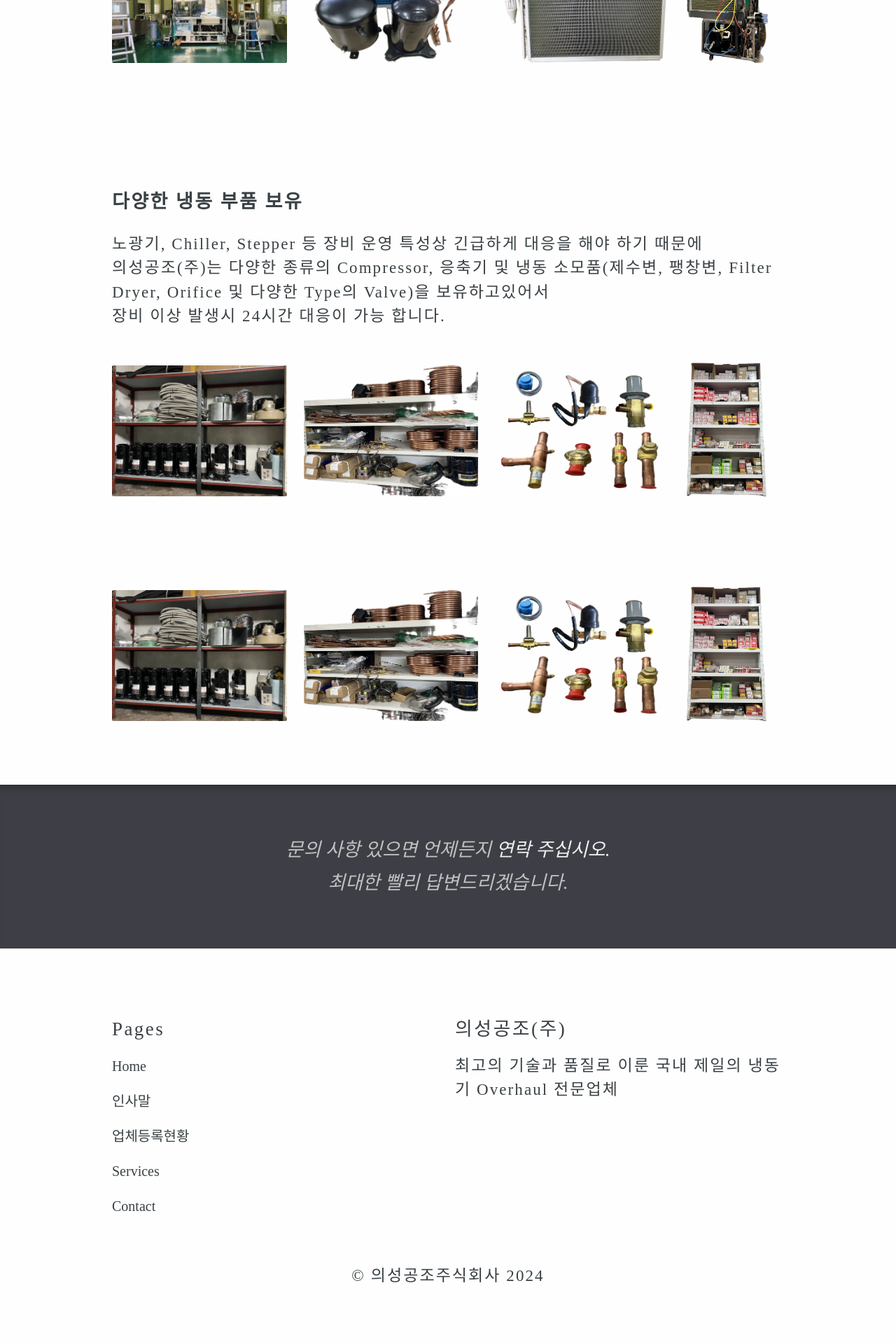
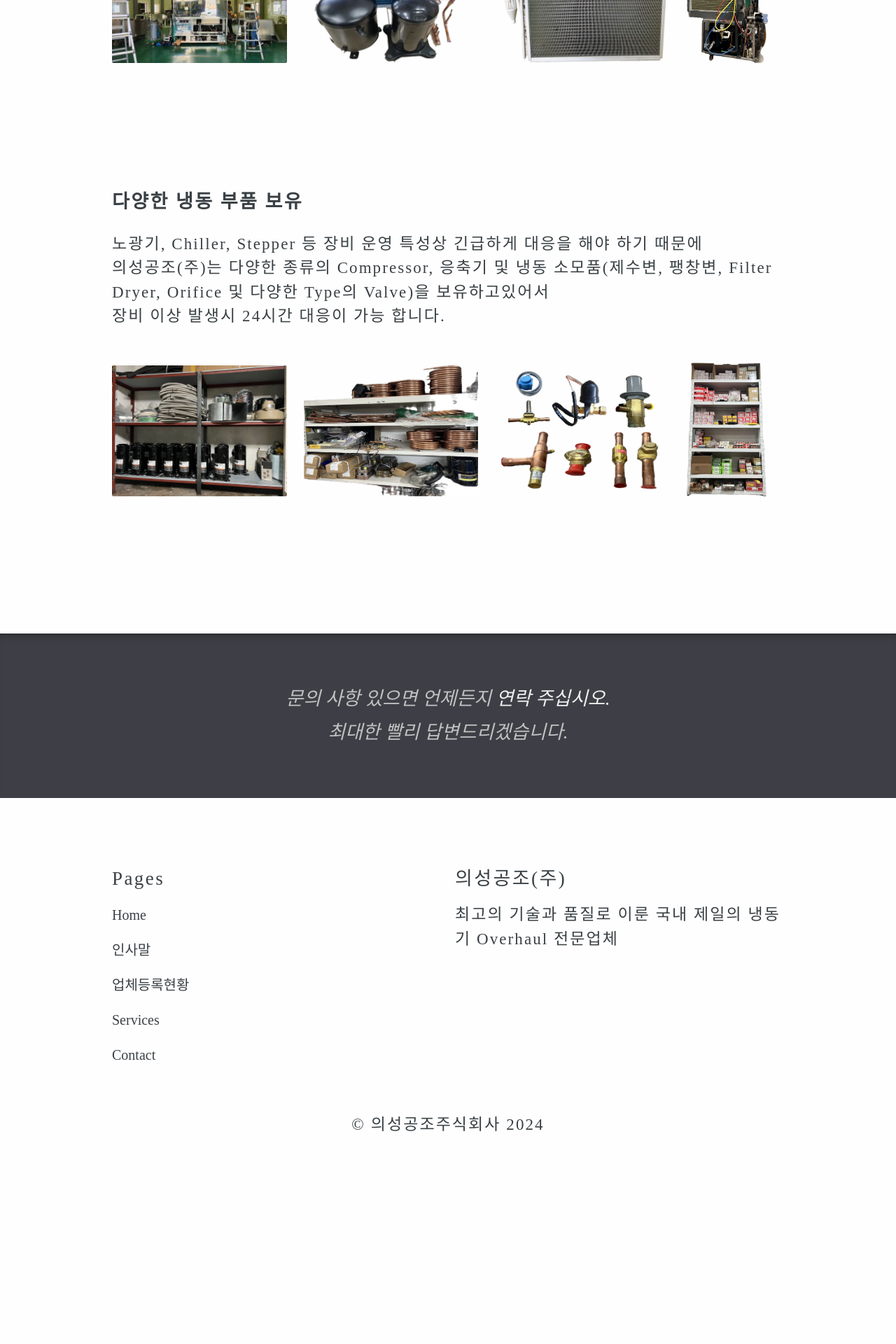
Before and after one commit to sangjoon6099/sangjoon6099.github.io, a Jekyll site: the page built from services.html, in a window 1280 px wide. Shown: the part 2967-4887 px from the top of the page at 70% size. Built offline with Jekyll 4.4.1, drawn with Linux system fonts in a browser that asks for light colours; after the commit the page ends 4672 px from its top, so only the background shows below that.

Commit message:
Update services.html

```diff
--- a/services.html
+++ b/services.html
@@ -29,8 +29,14 @@ navigation_order: 3
 	&nbsp&nbsp-ORION: RKC-2200VW, DNS<br>
 	&nbsp&nbsp-나래나노텍<br>
 	&nbsp&nbsp-그외 Display, 반도체 등의 생산 및 테스트 장비용 냉동기</h4><br>
+<div class="sangjoon.hover">
+	<span class="sangjoon">
 	<img src="../images/Nikon.png" width="25%" style="padding-left:16% ;padding-right:16%" >
+	</span>
+	<span class="sangjoon">
 	<img src="../images/chiller-1.png" width="25%" style="padding-right:16%">
+	</span>
+</div>
 <div style="clear:both:"></div>
 <br><br><br><br>
 
@@ -49,10 +55,20 @@ navigation_order: 3
 
 &nbsp&nbspScroll, 왕복동 및 다양한 출력의 Compressor 가공 </h4><br>
 
+<div class="sangjoon.hover">
+	<span class="sangjoon">
 	<img src="../images/Unit.png" width="26%" >
+	</span>
+	<span class="sangjoon">
 	<img src="../images/unit-2.png" width="26%" style="padding-left:2%">
+	</span>
+	<span class="sangjoon">
 	<img src="../images/wc-1.png" width="26%" style="padding-left:2%">
+	</span>
+	<span class="sangjoon">
 	<img src="../images/ev-1.png" width="12%" style="padding-left:2%">
+	</span>
+</div>
 <div style="clear:both:"></div>
 <br><br><br><br>
 
@@ -63,11 +79,20 @@ navigation_order: 3
 
 그에 맞춰 의성공조(주)는 Test 장비를 갖추어 꾸준히 냉동부품을 개발하여 국산화에 힘쓰고있습니다.</h4><br>
 
-
+<div class="sangjoon.hover">
+	<span class="sangjoon">
 	<img src="../images/bg-1.jpg" width="26%">
+	</span>
+	<span class="sangjoon">
 	<img src="../images/kref-1.png" width="26%" style="padding-left:2%">
+	</span>
+	<span class="sangjoon">
 	<img src="../images/Evaporator.png" width="26%" style="padding-left:2%">
-	<img src="../images/reftest-1.png" width="12%" style="padding-left:2%"><br>
+	</span>
+	<span class="sangjoon">
+	<img src="../images/reftest-1.png" width="12%" style="padding-left:2%">
+	</span>
+</div>
 <div style="clear:both:"></div>
 <br><br><br><br>
 
@@ -85,18 +110,4 @@ navigation_order: 3
 	<img src="../images/spareparts-1.png" width="26%" style="padding-left:2%">
 	<img src="../images/spareparts-2.png" width="12%" style="padding-left:2%">
 <br><br><br><br>
-<div class="sangjoon.hover">
-	<span class="sangjoon">
-	<img src="../images/spareparts-4.jpg" width="26%">
-	</span>
-	<span class="sangjoon">
-	<img src="../images/spareparts-3.png" width="26%" style="padding-left:2%">
-	</span>
-	<span class="sangjoon">
-	<img src="../images/spareparts-1.png" width="26%" style="padding-left:2%">
-	</span>
-	<span class="sangjoon">
-	<img src="../images/spareparts-2.png" width="12%" style="padding-left:2%">
-	</span>
 </div>
-</div>
```
